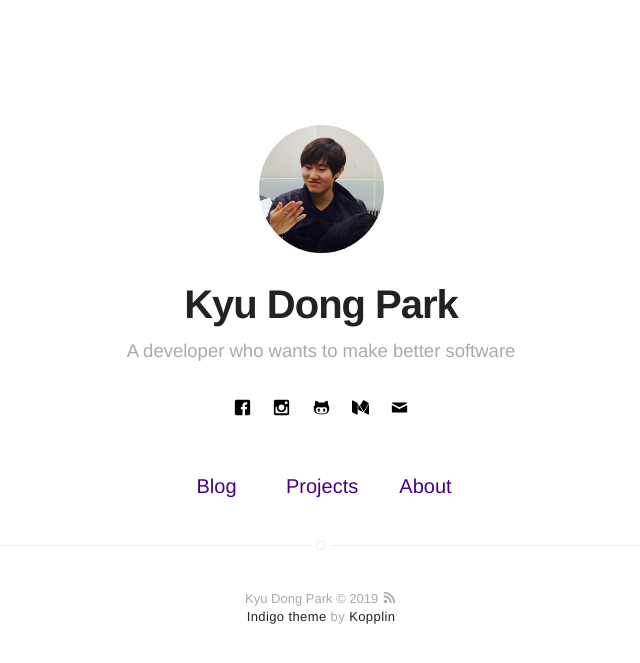
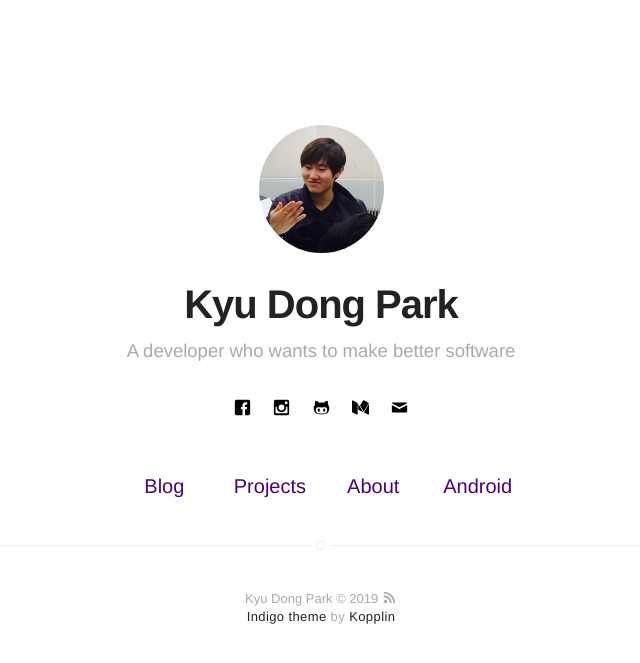
Before and after one commit to Kyudong3/Kyudong3.github.io, a Jekyll site: the page built from index.html, in a window 1280 px wide. Shown: the top 663 px of the page, without its empty margins (319-959 px from the left). Built offline with Jekyll 4.4.1, drawn with Linux system fonts in a browser that asks for light colours.

Commit message:
Update nav.html

```diff
--- a/_includes/nav.html
+++ b/_includes/nav.html
@@ -30,6 +30,14 @@
             {% endif %}
         {% endif %}
 
+        {% if site.about == true %}
+            {% if page.title != "Android" %}
+                <li class="item">
+                    <a class="link" href="{{ site.url }}/about">Android</a>
+                </li>
+            {% endif %}
+        {% endif %}
+
         {% if site.resume == true %}
             <li class="item">
                 <a class="link" href="{% if site.resume-external %}{{ site.resume-url }}{% else %}{{ site.url }}/{{ site.resume-url }}{% endif %}">Résumé</a>
```
